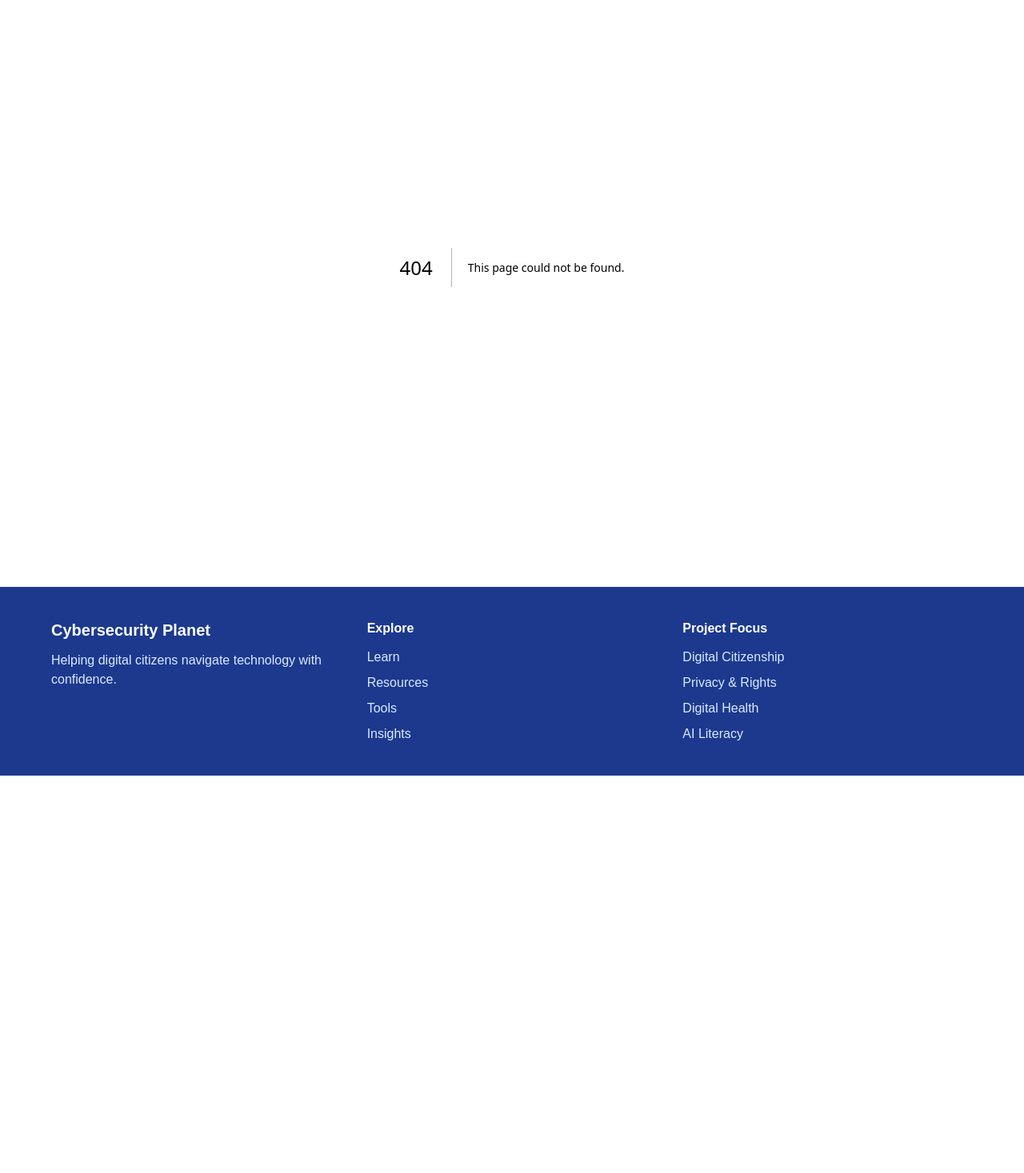
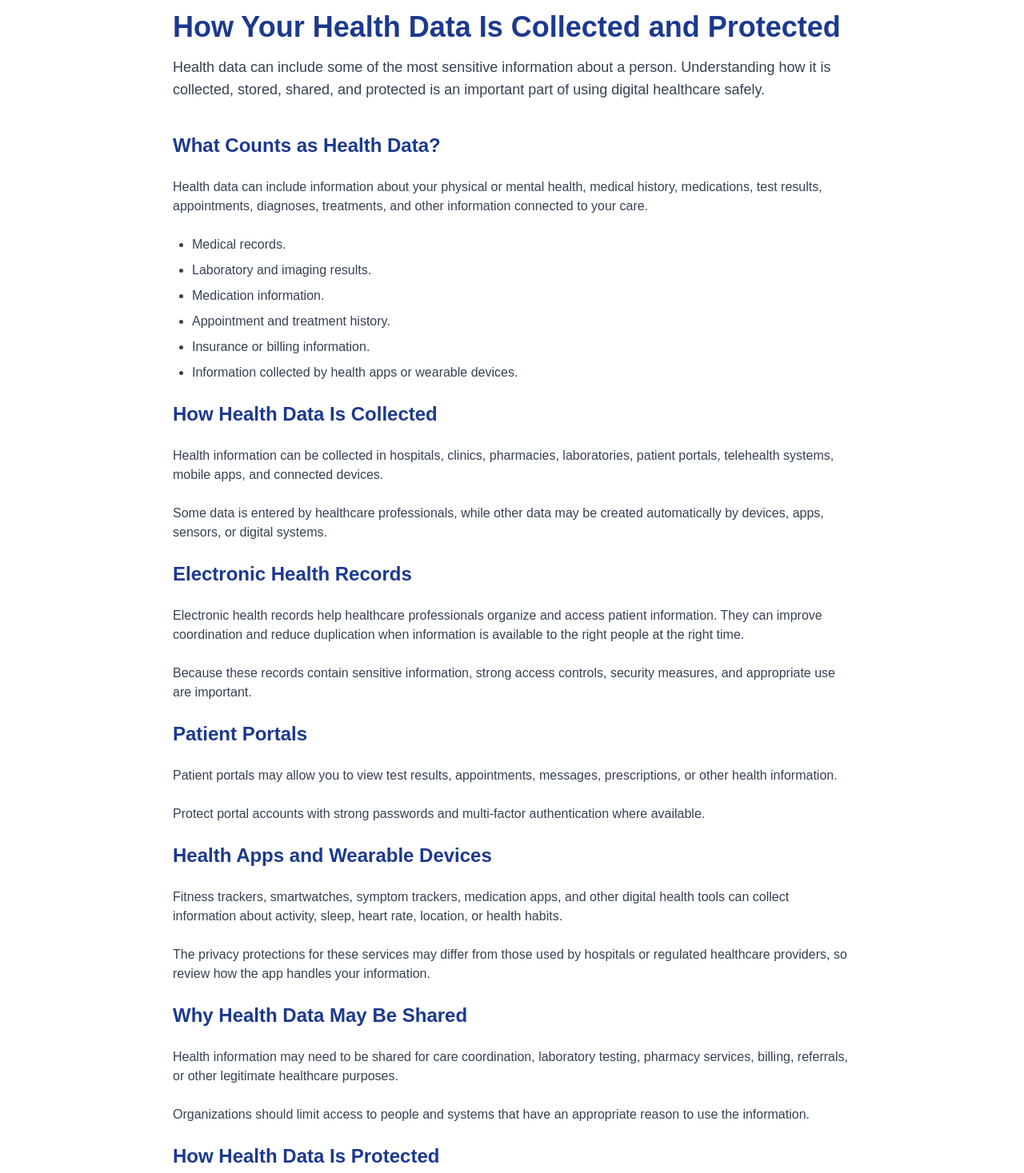
Before and after one commit to Black-widow-codes/Cybersecurity-Planet, a Next.js app: page /learn/digital-health/how-your-health-data-is-collected-and-protected in a window 1280 px wide. Before the commit this address had no page. Shown: the part 143-1610 px from the top of the page at 80% size. Before the commit the page ends 1113 px from the top, so only its background shows below. Built offline with nearby package versions, Linux system fonts and the light colour scheme.

Commit message:
Add health data privacy article

```diff
--- /dev/null
+++ b/src/app/learn/digital-health/how-your-health-data-is-collected-and-protected/page.tsx
@@ -0,0 +1,215 @@
+import Link from "next/link";
+
+export const metadata = {
+  title: "How Your Health Data Is Collected and Protected | Cybersecurity Planet",
+  description:
+    "Learn how health information is collected, stored, shared, and protected across healthcare systems, apps, portals, and digital services.",
+};
+
+export default function HealthDataPrivacyPage() {
+  return (
+    <main className="max-w-4xl mx-auto px-6 py-20">
+      <h1 className="text-4xl font-bold text-blue-900">
+        How Your Health Data Is Collected and Protected
+      </h1>
+
+      <p className="mt-4 text-lg text-gray-700">
+        Health data can include some of the most sensitive information about a
+        person. Understanding how it is collected, stored, shared, and protected
+        is an important part of using digital healthcare safely.
+      </p>
+
+      <section className="mt-10 space-y-6 text-gray-700">
+        <h2 className="text-2xl font-bold text-blue-900">
+          What Counts as Health Data?
+        </h2>
+
+        <p>
+          Health data can include information about your physical or mental
+          health, medical history, medications, test results, appointments,
+          diagnoses, treatments, and other information connected to your care.
+        </p>
+
+        <ul className="list-disc space-y-2 pl-6">
+          <li>Medical records.</li>
+          <li>Laboratory and imaging results.</li>
+          <li>Medication information.</li>
+          <li>Appointment and treatment history.</li>
+          <li>Insurance or billing information.</li>
+          <li>Information collected by health apps or wearable devices.</li>
+        </ul>
+
+        <h2 className="text-2xl font-bold text-blue-900">
+          How Health Data Is Collected
+        </h2>
+
+        <p>
+          Health information can be collected in hospitals, clinics, pharmacies,
+          laboratories, patient portals, telehealth systems, mobile apps, and
+          connected devices.
+        </p>
+
+        <p>
+          Some data is entered by healthcare professionals, while other data may
+          be created automatically by devices, apps, sensors, or digital
+          systems.
+        </p>
+
+        <h2 className="text-2xl font-bold text-blue-900">
+          Electronic Health Records
+        </h2>
+
+        <p>
+          Electronic health records help healthcare professionals organize and
+          access patient information. They can improve coordination and reduce
+          duplication when information is available to the right people at the
+          right time.
+        </p>
+
+        <p>
+          Because these records contain sensitive information, strong access
+          controls, security measures, and appropriate use are important.
+        </p>
+
+        <h2 className="text-2xl font-bold text-blue-900">
+          Patient Portals
+        </h2>
+
+        <p>
+          Patient portals may allow you to view test results, appointments,
+          messages, prescriptions, or other health information.
+        </p>
+
+        <p>
+          Protect portal accounts with strong passwords and multi-factor
+          authentication where available.
+        </p>
+
+        <h2 className="text-2xl font-bold text-blue-900">
+          Health Apps and Wearable Devices
+        </h2>
+
+        <p>
+          Fitness trackers, smartwatches, symptom trackers, medication apps, and
+          other digital health tools can collect information about activity,
+          sleep, heart rate, location, or health habits.
+        </p>
+
+        <p>
+          The privacy protections for these services may differ from those used
+          by hospitals or regulated healthcare providers, so review how the app
+          handles your information.
+        </p>
+
+        <h2 className="text-2xl font-bold text-blue-900">
+          Why Health Data May Be Shared
+        </h2>
+
+        <p>
+          Health information may need to be shared for care coordination,
+          laboratory testing, pharmacy services, billing, referrals, or other
+          legitimate healthcare purposes.
+        </p>
+
+        <p>
+          Organizations should limit access to people and systems that have an
+          appropriate reason to use the information.
+        </p>
+
+        <h2 className="text-2xl font-bold text-blue-900">
+          How Health Data Is Protected
+        </h2>
+
+        <p>
+          Healthcare organizations may use a combination of technical,
+          administrative, and physical safeguards to protect health
+          information.
+        </p>
+
+        <ul className="list-disc space-y-2 pl-6">
+          <li>Account authentication and access controls.</li>
+          <li>Encryption.</li>
+          <li>Audit logs and monitoring.</li>
+          <li>Staff privacy and security training.</li>
+          <li>Secure networks and systems.</li>
+          <li>Policies limiting unnecessary access.</li>
+        </ul>
+
+        <h2 className="text-2xl font-bold text-blue-900">
+          Health Data Can Still Be Exposed
+        </h2>
+
+        <p>
+          No digital system is completely risk-free. Health information can be
+          exposed through phishing, stolen passwords, malware, lost devices,
+          misconfigured systems, or other security incidents.
+        </p>
+
+        <p>
+          This is why both healthcare organizations and patients have roles in
+          protecting access to health information.
+        </p>
+
+        <h2 className="text-2xl font-bold text-blue-900">
+          Be Careful With Public AI Tools
+        </h2>
+
+        <p>
+          People may be tempted to upload medical reports, symptoms, test
+          results, or other sensitive information into general-purpose AI
+          systems.
+        </p>
+
+        <p>
+          Before doing so, understand how the service stores and uses submitted
+          information. Avoid sharing more health information than necessary.
+        </p>
+
+        <h2 className="text-2xl font-bold text-blue-900">
+          Questions to Ask About a Health App or Service
+        </h2>
+
+        <ul className="list-disc space-y-2 pl-6">
+          <li>What health information does this service collect?</li>
+          <li>Why does it need the information?</li>
+          <li>Who can access or receive it?</li>
+          <li>How long is it stored?</li>
+          <li>Can I delete my information or account?</li>
+          <li>What security measures are used?</li>
+          <li>Does the service use my data for advertising or profiling?</li>
+        </ul>
+
+        <h2 className="text-2xl font-bold text-blue-900">
+          What You Can Do
+        </h2>
+
+        <ul className="list-disc space-y-2 pl-6">
+          <li>Protect patient portals with strong authentication.</li>
+          <li>Review privacy settings on health apps.</li>
+          <li>Limit unnecessary permissions and data sharing.</li>
+          <li>Keep health-related devices and apps updated.</li>
+          <li>Be cautious with unexpected health-related messages and links.</li>
+          <li>Avoid uploading sensitive health information unnecessarily.</li>
+        </ul>
+
+        <div className="rounded-xl border bg-gray-50 p-6">
+          <h3 className="text-xl font-bold text-blue-900">
+            Review Your Privacy Habits
+          </h3>
+
+          <p className="mt-2">
+            Use the Privacy Checkup to review how you manage sensitive
+            information, permissions, account security, and privacy settings.
+          </p>
+
+          <Link
+            href="/tools/privacy-checkup"
+            className="mt-4 inline-block rounded-lg bg-cyan-600 px-5 py-3 font-semibold text-white hover:bg-cyan-700"
+          >
+            Open Privacy Checkup
+          </Link>
+        </div>
+      </section>
+    </main>
+  );
+}
--- a/src/app/learn/digital-health/page.tsx
+++ b/src/app/learn/digital-health/page.tsx
@@ -44,6 +44,12 @@ export default function DigitalHealthPage() {
         description:
           "Learn how to prepare for virtual healthcare visits, protect your privacy, verify providers, and use telehealth services more safely.",
         link: "/learn/digital-health/how-to-use-telehealth-safely",
+      },
+      {
+        title: "How Your Health Data Is Collected and Protected",
+        description:
+          "Learn how health information is collected, stored, shared, and protected across healthcare systems, apps, portals, and digital services.",
+        link: "/learn/digital-health/how-your-health-data-is-collected-and-protected",
       },
     ];
 
```
